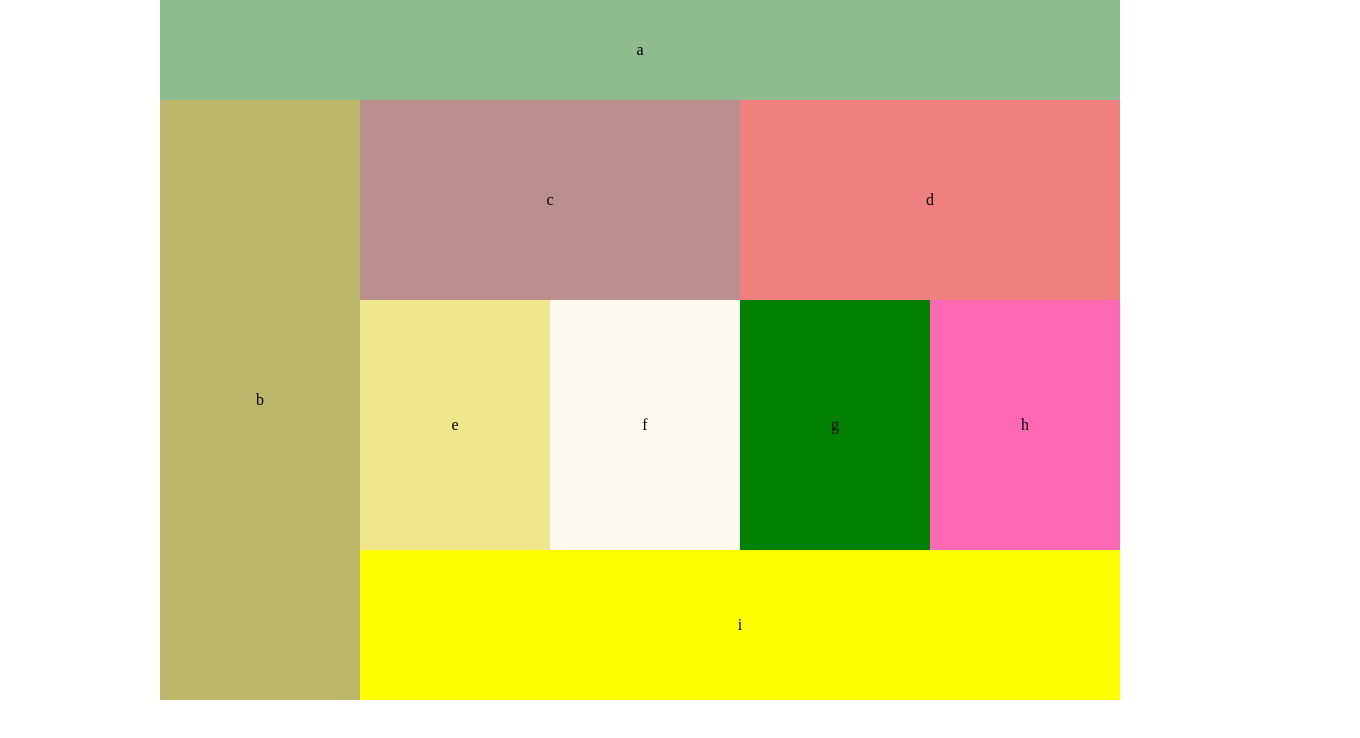
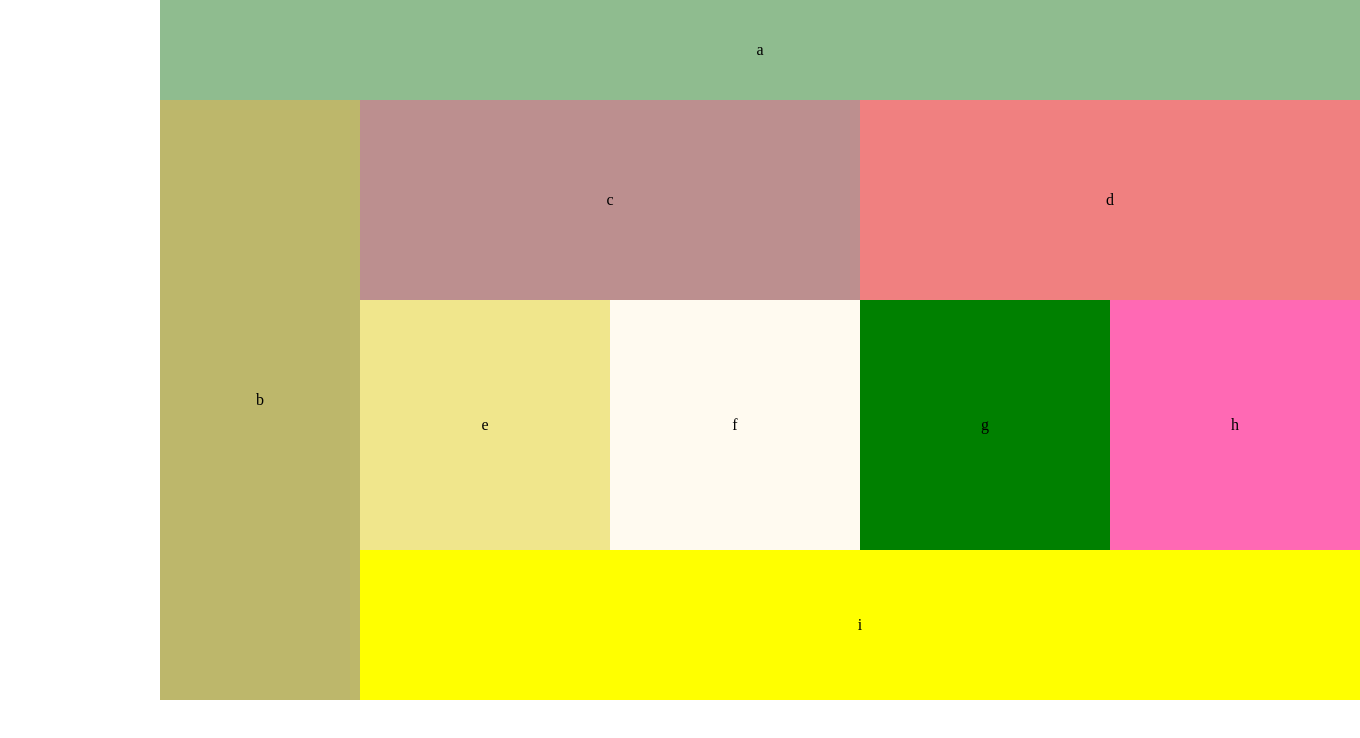
Before and after one commit to sbcjames/lab-01, a plain HTML site: page index.html in a window 1280 px wide. Shown: the whole page, 1360 px wide, since content can reach past the window. Drawn offline with Linux system fonts and the light colour scheme.

Commit message:
new styling using grid

```diff
--- a/styling/layout.css
+++ b/styling/layout.css
@@ -1,65 +1,72 @@
 body{
-  width: 480px;
+  /* width: 480px; */
   margin: auto;
+  align-content: center;
 }
 
 div {
-  display: flex;
-  justify-content: center;
+  display: grid;
+  justify-items: center;
   align-items: center;
-  float: left;
+}
+
+main {
+  display: grid;
+  grid-template-columns: 1fr 1fr;
 }
 
 #a {
-  width: 480px;
+  grid-column: 1/3;
   height: 75px;
   background-color: cadetblue
+
 }
 
 #b {
-  width: 480px;
+  grid-column: 1/3;
   height: 150px;
   background-color: cyan
 }
 
 #c {
-  width: 480px;
+  grid-column: 1/3;
   height: 125px;
   background-color: bisque
 }
 
 #d {
-  width: 480px;
+  grid-column: 1/3;
   height: 125px;
   background-color: aquamarine
 }
 
 #e {
-  width: 240px;
+  grid-column: 1;
   height: 250px;
   background-color: grey
 }
 
 #f {
-  width: 240px;
+  grid-column: 2;
   height: 250px;
   background-color: yellowgreen
+
 }
 
 #g {
-  width: 240px;
+grid-column: 1;
   height: 250px;
   background-color: gold
 }
 
 #h {
-  width: 240px;
+  grid-column: 2;
   height: 250px;
   background-color: lemonchiffon
 }
 
 #i {
-  width: 480px;
+  grid-column: 1/3;
   height: 80px;
   background-color: lightskyblue
 }
@@ -68,64 +75,85 @@ div {
   body {
     width: 960px;
   }
+  main {
+    grid-template-columns: 200px 250px 250px 250px 250px;
+    grid-template-rows: 100px 200px 250px 150px;
+    display: grid;
+  }
   div {
-    display: flex;
     justify-content: center;
     align-items: center;
-    float: left;
   }
 
   #a {
-    width: 960px;
-    height: 100px;
+    grid-column:1/6;
+    grid-row: 1/2;
+    height:auto;
+    width: auto;
     background-color: darkseagreen
   }
 
   #b {
-    width: 200px;
-    height: 600px;
+    grid-column:1/1;
+    grid-row: 2/6;
+    height:auto;
+    width:auto;
     background-color: darkkhaki
   }
 
   #c {
-    width: 380px;
-    height: 200px;
+    grid-column: 2/4;
+    grid-row: 2/3;
+    height:auto;
+    width: auto;
     background-color: rosybrown
   }
 
   #d {
-    width: 380px;
-    height: 200px;
+    grid-column: 4/6;
+    grid-row: 2/3;
+    height:auto;
+    width: auto;
     background-color: lightcoral
   }
 
   #e {
-    width: 190px;
-    height: 250px;
+    grid-column: 2/3;
+    grid-row: 3/4;
+    height:auto;
+    width: auto;
     background-color: khaki
   }
 
   #f {
-    width: 190px;
-    height: 250px;
+    grid-column: 3/4;
+    grid-row: 3/4;
+    height:auto;
+    width: auto;
     background-color: floralwhite
   }
 
   #g {
-    width: 190px;
-    height: 250px;
+    grid-column: 4/5;
+    grid-row: 3/4;
+    height:auto;
+    width: auto;
     background-color: green
   }
 
   #h {
-    width: 190px;
-    height: 250px;
+    grid-column: 5/6;
+    grid-row: 3/4;
+    height:auto;
+    width: auto;
     background-color: hotpink
   }
 
   #i {
-    width: 760px;
-    height: 150px;
+    grid-column: 2/6;
+    grid-row: 4/5;
+    height:auto;
+    width: auto;
     background-color: yellow
   }
   }
--- a/styling/modules.css
+++ b/styling/modules.css
@@ -0,0 +1,38 @@
+/* tablet size */
+@media only screen and (min-width:600px) and (max-width: 767px){
+  #a{
+    background-color: indianred;
+  }
+
+  #b{
+  background-color: rosybrown;
+  }
+
+  #c{
+  background-color: darkgray;
+  }
+
+  #d{
+    background-color:honeydew;
+  }
+
+  #e{
+  background-color:fuchsia;
+  }
+
+  #f{
+    background-color: peru;
+  }
+
+  #g{
+    background-color: rgb(150, 40, 40);
+  }
+
+  #h{
+    background-color: mediumslateblue;
+  }
+
+  #i{
+    background-color: thistle;
+  }
+}
```
